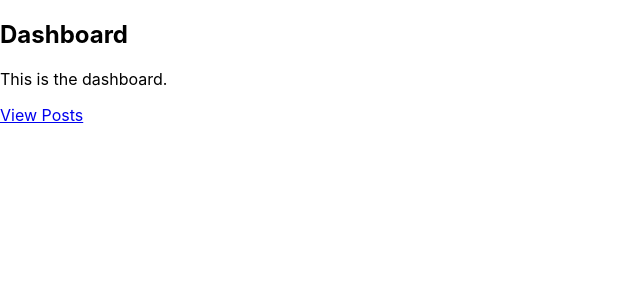
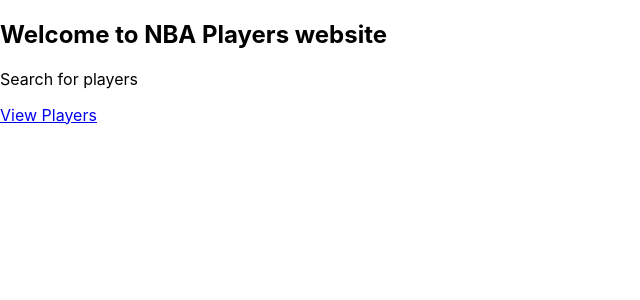
Before and after one commit to Sercantugba/mod2-project, a React (Create React App) app: page / in a window 1280 px wide. Shown: the top 300 px of the page, without its empty margins (0-640 px from the left). Built offline with nearby package versions, Linux system fonts and the light colour scheme.

Commit message:
trying to render players info

```diff
--- a/src/pages/DashbordPage.js
+++ b/src/pages/DashbordPage.js
@@ -2,10 +2,10 @@
 import { Link } from 'react-router-dom'
 const DashbordPage = () => (
   <section>
-    <h1>Dashboard</h1>
-    <p>This is the dashboard.</p>
+    <h1>Welcome to NBA Players website</h1>
+    <p>Search for players</p>
     <Link to="/posts" className="button">
-      View Posts
+      View Players
     </Link>
   </section>
 )
```
